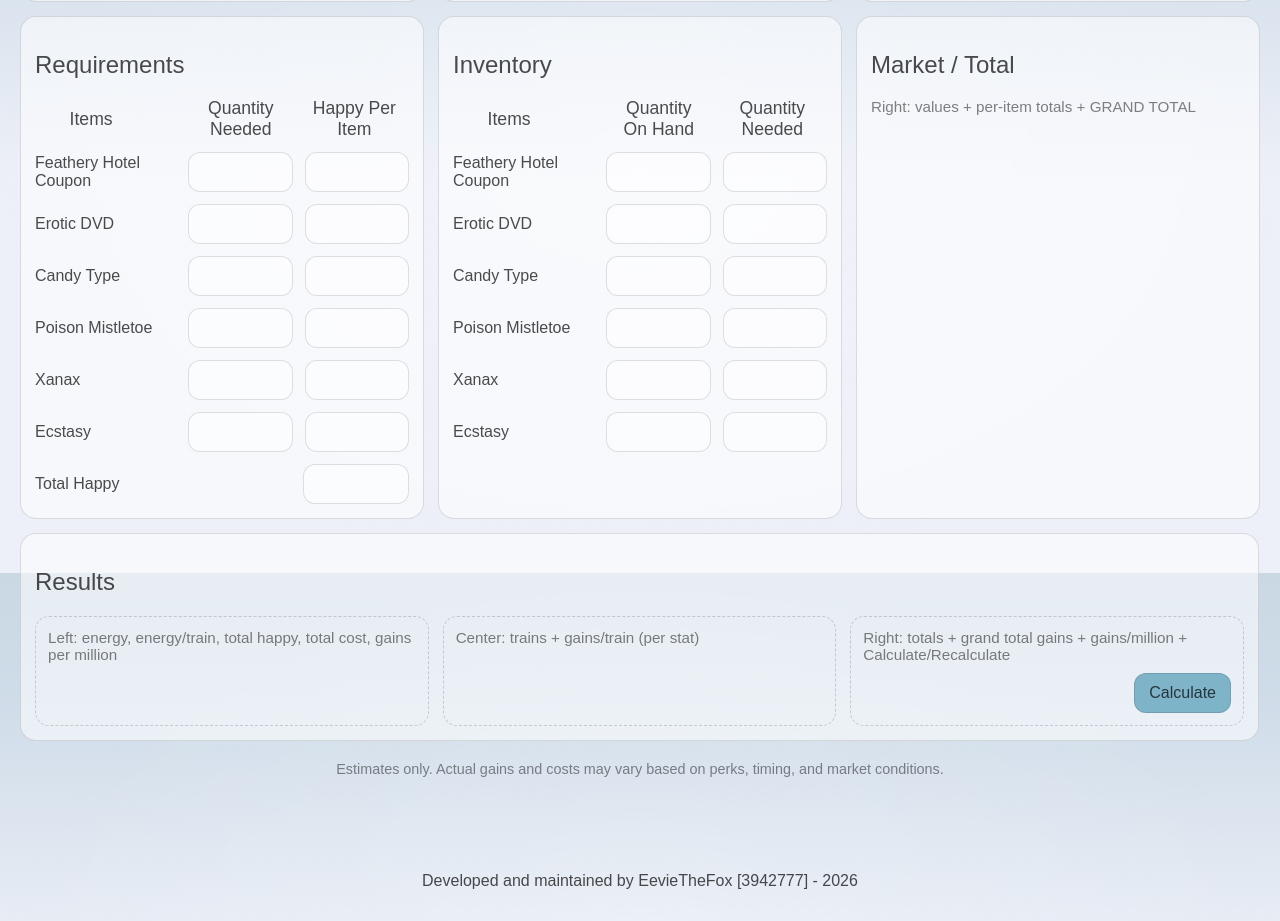
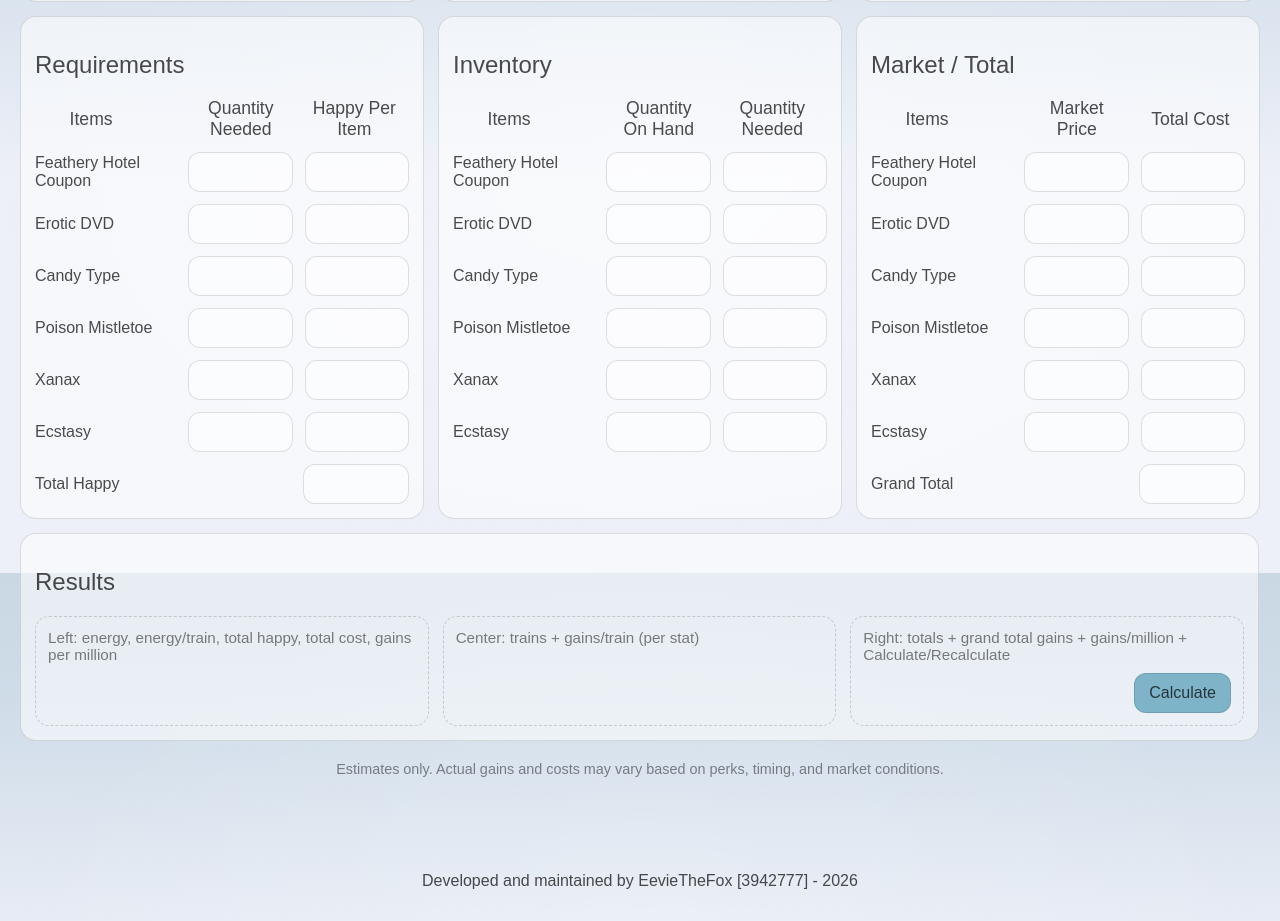
Before and after one commit to EevieTheFox/Torn-Gainz-Web-App, a SvelteKit app: page /calculator in a window 1280 px wide. Shown: the part 1027-1948 px from the top of the page. Built offline with nearby package versions, Linux system fonts and the light colour scheme.

Commit message:
added placeholer fields for item costs and grand total

```diff
--- a/src/routes/calculator/+page.svelte
+++ b/src/routes/calculator/+page.svelte
@@ -217,7 +217,7 @@
 
         <!-- Row 1: User Information -->
         <div class="row3">
-            <!----Left Card - User happy, property, property perks, and preferences ----->
+            <!----R1 C1 - User happy, property, property perks, and gym ----->
             <div class="card">
                 <h2>User Information</h2>
                 <div class="inputRowCalc">
@@ -257,7 +257,7 @@
                 </div>
             </div>
 
-            <!----Middle Card - User Stats ----->
+            <!----R1 C2 - User Stats ----->
             <div class="card">
                 <h2>Current Battle Stats</h2>
                 <div class="inputRowCalc">
@@ -297,7 +297,7 @@
                 </div>
             </div>
 
-            <!----User faction, education, and job perks ----->
+            <!----R1 C3 - About this calculator ----->
             <div class="card">
                 <h2>About This Calculator</h2>
                 <div class="placeholder">
@@ -308,6 +308,7 @@
 
         <!-- Row 2: User Perks -->
         <div class="row3">
+            <!-- R2 C1 - Faction perks -->
             <div class="card">
                 <h2>Faction Perks</h2>
                 <div class="inputRowCalc">
@@ -365,6 +366,7 @@
                 </div>
             </div>
 
+            <!-- R2 C2 - Education perks -->
             <div class="card">
                 <h2>Education Perks</h2>
                 <div class="inputRowCalc">
@@ -413,6 +415,7 @@
                 </div>
             </div>
 
+            <!-- R2 C3 - Job perks -->
             <div class="card">
                 <h2>Job Perks</h2>
                 <div class="inputRowCalc">
@@ -455,6 +458,7 @@
 
         <!-- Row 3: Item Information -->
         <div class="row3">
+            <!-- R3 C1 - Item requirements -->
             <div class="card">
                 <h2>Requirements</h2>
                 <div class="inputRowItem itemsHeaderRow">
@@ -557,6 +561,7 @@
                 </div>
             </div>
 
+            <!-- R3 C2 - Item inventory and delta -->
             <div class="card">
                 <h2>Inventory</h2>
                 <div class="inputRowItem itemsHeaderRow">
@@ -650,10 +655,106 @@
                 </div>
             </div>
 
+            <!-- R3 C3 - Item costs -->
             <div class="card">
                 <h2>Market / Total</h2>
-                <div class="placeholder">
-                    Right: values + per-item totals + GRAND TOTAL
+                <div class="inputRowItem itemsHeaderRow">
+                    <div class="itemsHeader">Items</div>
+                    <div class="colHeader">Market Price</div>
+                    <div class="colHeader">Total Cost</div>
+                </div>
+
+                <div class="inputRowItem">
+                    <label>Feathery Hotel Coupon</label>
+                    <input
+                            label="Feathery Hotel Coupon"
+                            value={numToInput(ui, F.ITEMS_FHC_PRICE)}
+                            on:input={(e) => onNum(F.ITEMS_FHC_PRICE, e)}
+                    />
+                    <input
+                            label="FHC Happy"
+                            value={numToInput(ui, F.USER_FHC_COST)}
+                            on:input={(e) => onNum(F.USER_FHC_COST, e)}
+                    />
+                </div>
+
+                <div class="inputRowItem">
+                    <label>Erotic DVD</label>
+                    <input
+                            label="Erotic DVD"
+                            value={numToInput(ui, F.ITEMS_EDVD_PRICE)}
+                            on:input={(e) => onNum(F.ITEMS_EDVD_PRICE, e)}
+                    />
+                    <input
+                            label="Erotic DVD"
+                            value={numToInput(ui, F.USER_EDVD_COST)}
+                            on:input={(e) => onNum(F.USER_EDVD_COST, e)}
+                    />
+                </div>
+
+                <div class="inputRowItem">
+                    <label>Candy Type</label>
+                    <input
+                            label="Candy Type"
+                            value={numToInput(ui, F.ITEMS_CANDY_PRICE)}
+                            on:input={(e) => onNum(F.ITEMS_CANDY_PRICE, e)}
+                    />
+                    <input
+                            label="Candy Happy"
+                            value={numToInput(ui, F.USER_CANDY_COST)}
+                            on:input={(e) => onNum(F.USER_CANDY_COST, e)}
+                    />
+                </div>
+
+                <div class="inputRowItem">
+                    <label>Poison Mistletoe</label>
+                    <input
+                            label="Poison Mistletoe"
+                            value={numToInput(ui, F.ITEMS_POISON_MISTLETOE_PRICE)}
+                            on:input={(e) => onNum(F.ITEMS_POISON_MISTLETOE_PRICE, e)}
+                    />
+                    <input
+                            label="Poison Mistletoe"
+                            value={numToInput(ui, F.USER_POISON_MISTLETOE_COST)}
+                            on:input={(e) => onNum(F.USER_POISON_MISTLETOE_COST, e)}
+                    />
+                </div>
+
+                <div class="inputRowItem">
+                    <label>Xanax</label>
+                    <input
+                            label="Xanax"
+                            value={numToInput(ui, F.ITEMS_XANAX_PRICE)}
+                            on:input={(e) => onNum(F.ITEMS_XANAX_PRICE, e)}
+                    />
+                    <input
+                            label="Xanax"
+                            value={numToInput(ui, F.USER_XANAX_COST)}
+                            on:input={(e) => onNum(F.USER_XANAX_COST, e)}
+                    />
+                </div>
+
+                <div class="inputRowItem">
+                    <label>Ecstasy</label>
+                    <input
+                            label="Ecstasy"
+                            value={numToInput(ui, F.ITEMS_ECSTASY_PRICE)}
+                            on:input={(e) => onNum(F.ITEMS_ECSTASY_PRICE, e)}
+                    />
+                    <input
+                            label="Ecstasy"
+                            value={numToInput(ui, F.USER_ECSTASY_COST)}
+                            on:input={(e) => onNum(F.USER_ECSTASY_COST, e)}
+                    />
+                </div>
+
+                <div class="inputRowOneItem">
+                    <label>Grand Total</label>
+                    <input
+                            label="Grand Total"
+                            value={numToInput(ui, F.USER_ITEMS_TOTAL_COST)}
+                            on:input={(e) => onNum(F.USER_ITEMS_TOTAL_COST, e)}
+                    />
                 </div>
             </div>
         </div>
```
